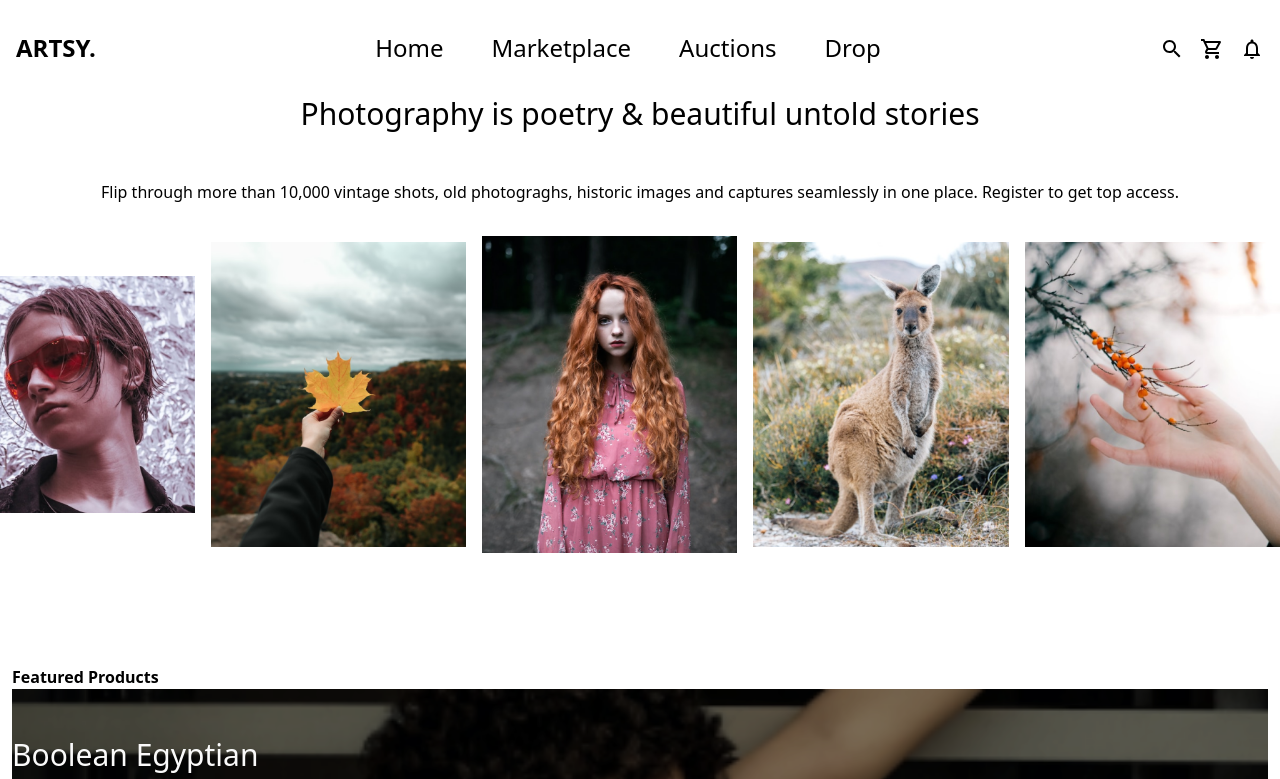
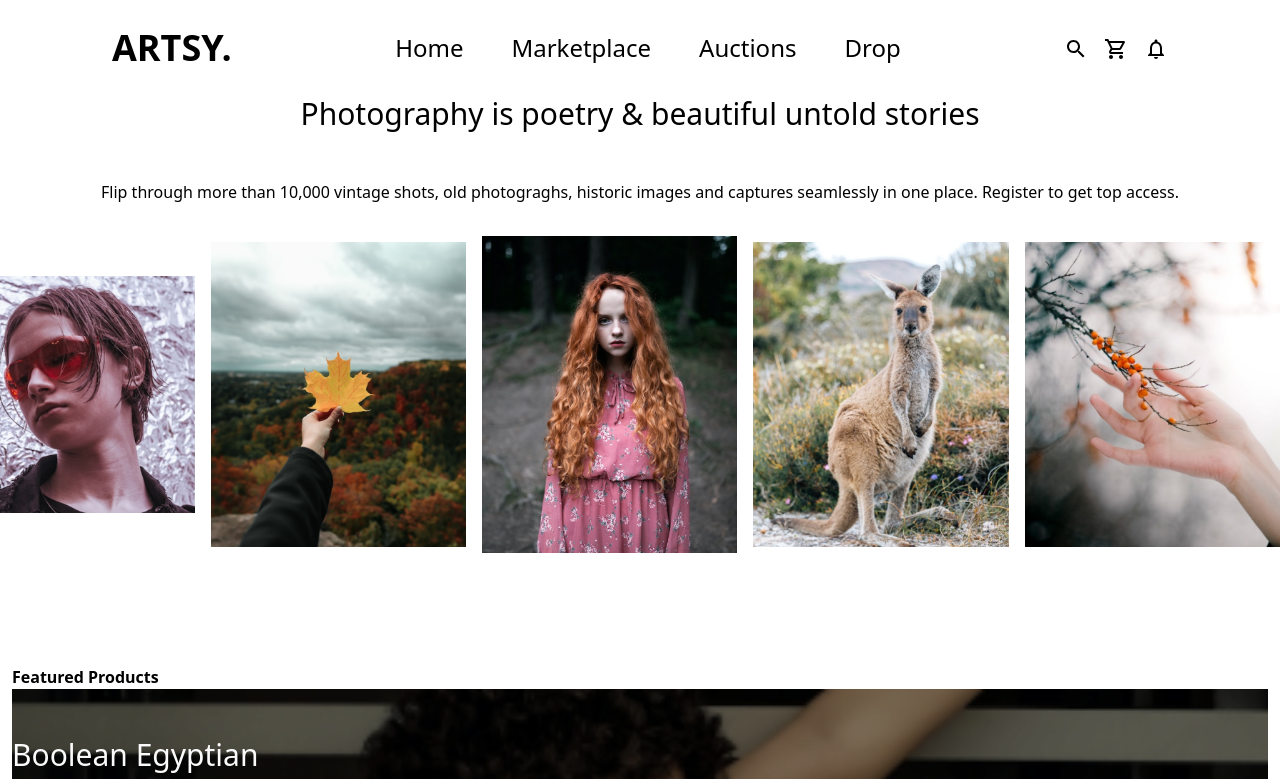
Before and after one commit to Officialbube/Art-store, a React (Create React App) app: page / in a window 1280 px wide. Shown: the top 779 px of the page. Built offline with nearby package versions, Linux system fonts and the light colour scheme.

Commit message:
fix: responsiveness

```diff
--- a/src/Components/header/Header.js
+++ b/src/Components/header/Header.js
@@ -8,15 +8,15 @@ import NotificationsNoneOutlinedIcon from '@mui/icons-material/NotificationsNone
 const Header = () => {
   return (
     <div>
-      <nav className='flex justify-between items-center w-screen overflow-hidden px-4 h-24'>
+      <nav className='flex justify-between items-center w-screen overflow-hidden px-4 lg:px-28 h-24'>
         <div className='flex flex-col gap-2 lg:hidden'>
           <span className='bg-black w-6 h-px block'></span>
           <span className='bg-black w-6 h-px block'></span>
           <span className='bg-black w-6 h-px block'></span>
         </div>
-        <p className='text-2xl font-bold'>ARTSY.</p>
+        <p className='text-2xl lg:text-4xl font-bold'>ARTSY.</p>
         <nav className='md:flex items-center gap-x-12 text-2xl font-medium hidden sm:hidden '>
-          <Link to="/">Home</Link>
+          <Link to="/" >Home</Link>
           <Link to="/market">Marketplace</Link>
           <Link to="/auction">Auctions</Link>
           <Link to="/drop">Drop</Link>
--- a/src/Components/slider/cardShow.js
+++ b/src/Components/slider/cardShow.js
@@ -3,7 +3,7 @@ import { show1,show2,show3 } from '../../assets/image'
 
 const CardShow = () => {
   return (
-    <div className='relative h-80'>
+    <div className='relative h-80 w-[90%]'>
         <img src={show1} className='absolute z-20 inset-0 m-auto'/>
         <img src={show2} className='absolute inset-0 m-auto'/>
         <img src={show3} className='absolute inset-0 m-auto'/>
```
